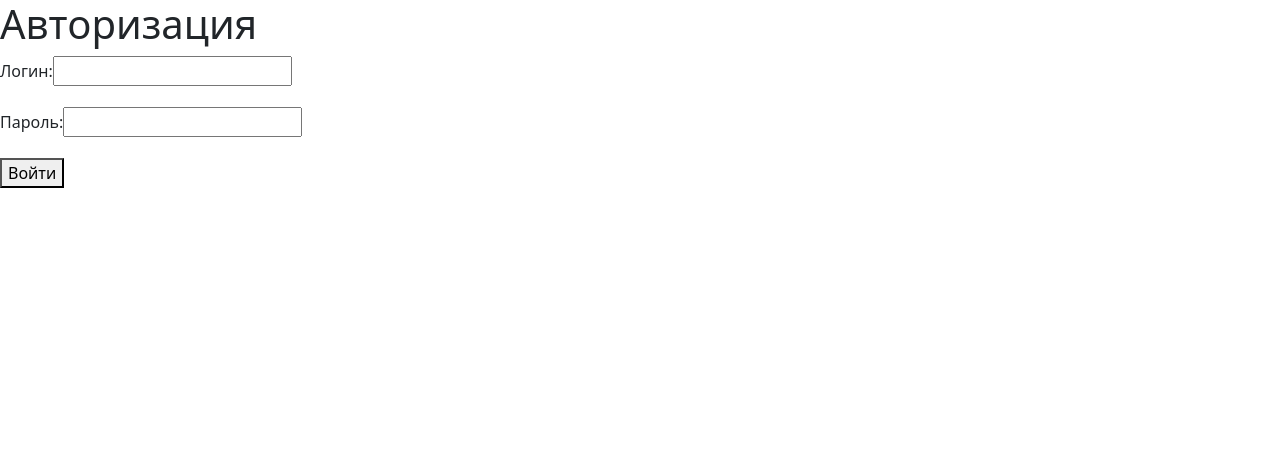
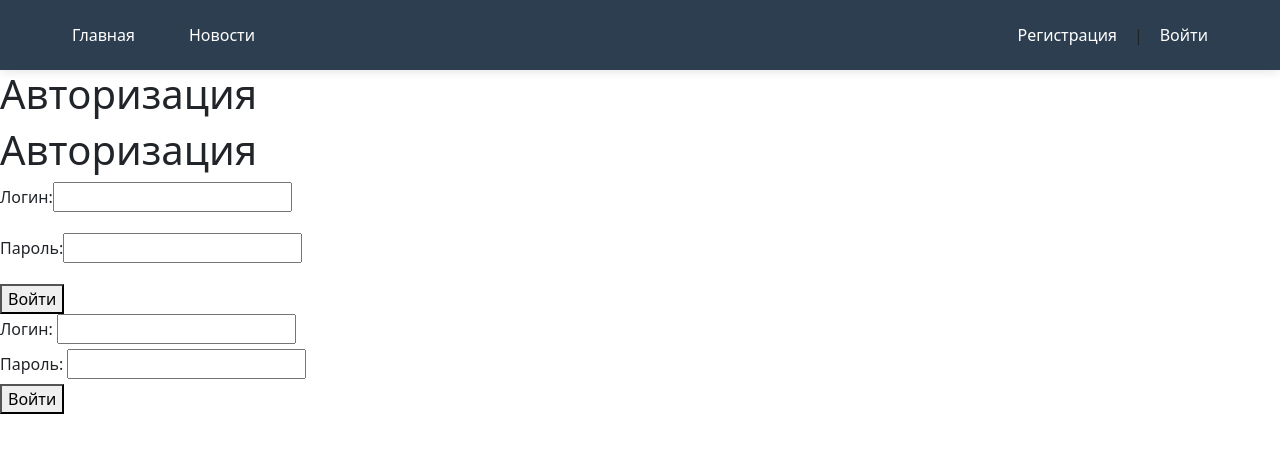
Before and after one commit to Fabasay007/proj, a Django app: page /login/ in a window 1280 px wide. Shown: the top 453 px of the page. Run offline with Django 5.2, Linux system fonts and the light colour scheme.

Commit message:
Написание страницы регистрации и логирования
Была написана страница регистрация и логирования и меню для навигации их стили, добавили проверку на регистрацию.

```diff
--- /dev/null
+++ b/web_app/photomoto/main/static/main/css/main.css
@@ -0,0 +1,140 @@
+.navbar {
+    background: #2c3e50;
+    padding: 15px 0;
+    box-shadow: 0 2px 10px rgba(0,0,0,0.1);
+    position: sticky;
+    top: 0;
+    z-index: 1000;
+}
+
+.nav-container {
+    max-width: 1200px;
+    margin: 0 auto;
+    padding: 0 20px;
+    display: flex;
+    justify-content: space-between;
+    align-items: center;
+    width: 100%;
+}
+
+.nav-links {
+    display: flex;
+    gap: 30px;
+    align-items: center;
+}
+
+.nav-link {
+    color: white;
+    text-decoration: none;
+    font-size: 16px;
+    font-weight: 500;
+    transition: color 0.3s;
+    padding: 8px 12px;
+    border-radius: 5px;
+}
+
+.nav-link:hover {
+    color: #3498db;
+    background: rgba(255,255,255,0.1);
+}
+
+.nav-avatar {
+    display: flex;
+    align-items: center;
+    margin-left: auto;
+    margin-right: 10px;
+}
+
+.nav-avatar a {
+    display: flex;
+    align-items: center;
+    text-decoration: none;
+
+}
+
+.nav-avatar-img {
+    width: 40px;
+    height: 40px;
+    border-radius: 50%;
+    object-fit: cover;
+    border: 2px solid white;
+    cursor: pointer;
+    transition: transform 0.3s, border-color 0.3s;
+}
+
+.nav-avatar-img:hover {
+    transform: scale(1.05);
+    border-color: #3498db;
+}
+
+.login-link {
+    color: white;
+    text-decoration: none;
+    padding: 8px 16px;
+    background: #3498db;
+    border-radius: 5px;
+    transition: background 0.3s;
+}
+
+.login-link:hover {
+    background: #2980b9;
+    color: white;
+}
+
+@media (max-width: 768px) {
+    .nav-container {
+        flex-direction: column;
+        gap: 10px;
+    }
+
+    .nav-links {
+        gap: 15px;
+        flex-wrap: wrap;
+        justify-content: center;
+    }
+
+    .nav-link {
+        font-size: 14px;
+        padding: 5px 10px;
+    }
+
+    .nav-avatar-img {
+        width: 35px;
+        height: 35px;
+    }
+}
+.nav-exit {
+    display: flex;
+    align-items: center;
+    margin-right: 0;
+}
+
+.nav-exit .last {
+    list-style: none;
+    margin: 0;
+    padding: 0;
+}
+
+.nav-exit a {
+    color: white;
+    text-decoration: none;
+    font-size: 16px;
+    font-weight: 500;
+    transition: all 0.3s;
+    padding: 8px 12px;
+    border-radius: 5px;
+}
+
+.nav-exit a:hover {
+    color: #3498db;
+    background: rgba(255, 255, 255, 0.1);
+}
+
+
+.nav-exit .last a:first-child {
+    margin-right: 5px;
+}
+
+.nav-exit .last a:last-child {
+    margin-left: 5px;
+}
--- a/web_app/photomoto/main/templates/main/layout.html
+++ b/web_app/photomoto/main/templates/main/layout.html
@@ -6,12 +6,43 @@
     <meta name="viewport" content="width=device-width, initial-scale=1.0">
     <title>{% block title %}{% endblock %}</title>
     <link rel="stylesheet" href="https://cdn.jsdelivr.net/npm/bootstrap@5.3.3/dist/css/bootstrap.min.css">
+    <link rel="stylesheet" href="{% static 'main/css/main.css' %}">
+
     {% block extra_css %}
     {% endblock %}
 </head>
 <body>
+    <nav class="navbar">
+        <div class="nav-container">
+            <div class="nav-links">
+                <a href="/" class="nav-link">Главная</a>
+                <a href="/news/" class="nav-link">Новости</a>
+
+            </div>
+            <div class="nav-avatar">
+                {% if user.is_authenticated %}
+                    <a href="/personal-account/">
+                        {% if user.avatar %}
+                            <img src="{{ user.avatar.url }}" alt="Avatar" class="nav-avatar-img">
+                        {% else %}
+                            <img src="{% static 'main/images/default_avatar.png' %}" alt="Avatar" class="nav-avatar-img">
+                        {% endif %}
+                    </a>
+
+                {% endif %}
+
+            </div>
+            <div class = "nav-exit">
               {% block mainmenu %}
+              {% if request.user.is_authenticated %}
+                <li class ='last' ><a href="{% url 'logout' %}">Выйти</a></li>
+              {% else %}
+                <li class="last"><a href = "{% url 'register' %}">Регистрация</a>|<a href = "{% url 'login' %}">Войти</a></li>
+              {% endif %}
               {% endblock mainmenu %}
+            </div>
+        </div>
+    </nav>
     <main>
         {% block content %}
         {% endblock %}
--- a/web_app/photomoto/main/templates/main/login.html
+++ b/web_app/photomoto/main/templates/main/login.html
@@ -1,19 +1,39 @@
 {% extends 'main/layout.html' %}
+{% load static %}
+
+
 
 {% block content %}
 <h1>{{title}}</h1>
+<div class="login-page">
+    <div class="login-card">
+        <h1>{{ title }}</h1>
 
 <form method="post">
     {% csrf_token %}
 <div class = "form-error">{{ form.non_field_errors }}</div>
+        <form method="post" class="login-form">
+            {% csrf_token %}
 
 {% for f in form  %}
 <p><label class ="form-label" for = "{{f.id_for_label}}">{{f.label}}: </label>{{ f }}</p>
 <div class="form-error">{{ f.error }}</div>
 {% endfor %}
+            <div class="form-error">{{ form.non_field_errors }}</div>
 
 
     <button type = "submit">Войти</button>
 </form>
+            {% for f in form %}
+                <div class="form-group">
+                    <label class="form-label" for="{{ f.id_for_label }}">{{ f.label }}:</label>
+                    {{ f }}
+                    <div class="form-error">{{ f.errors }}</div>
+                </div>
+            {% endfor %}
 
+            <button type="submit" class="login-btn">Войти</button>
+        </form>
+    </div>
+</div>
 {% endblock %}
```
Also changed, not shown: web_app/photomoto/main/static/main/css/login.css (added, +83 -0 lines), web_app/photomoto/main/static/main/css/register.css (added, +151 -0 lines).
